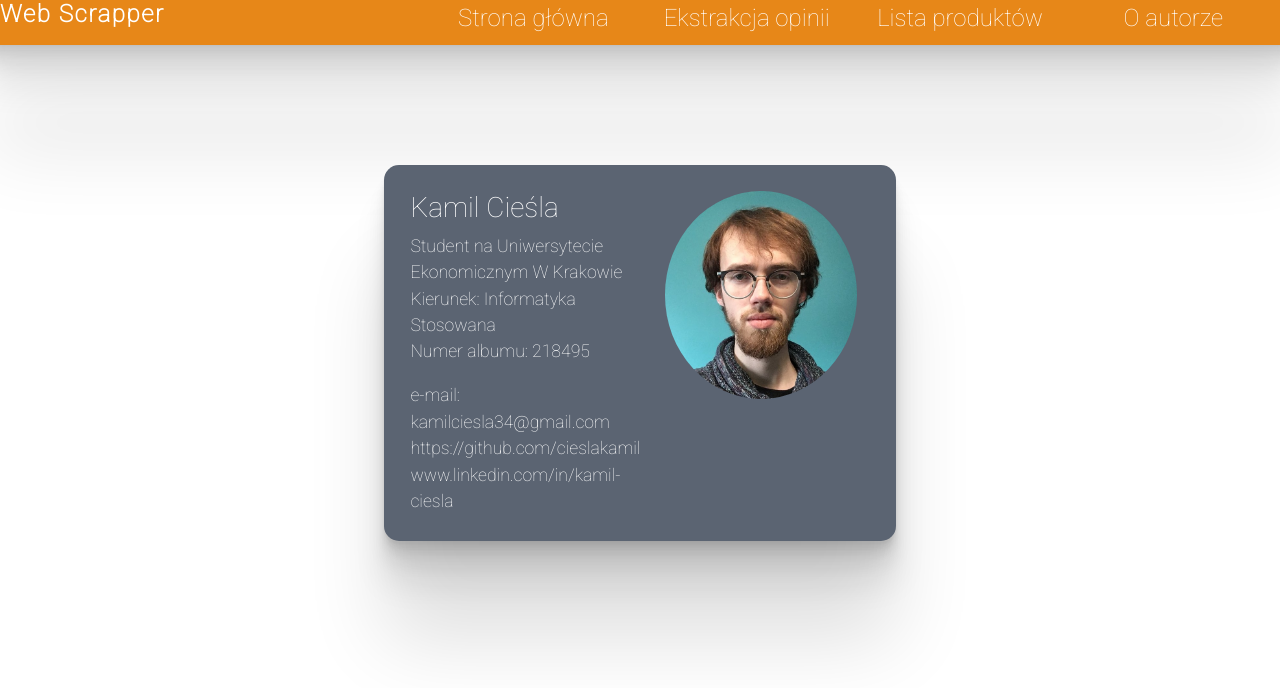
After one commit to cieslakamil/web-scrapper, a Flask app: page /author in a window 1280 px wide. The commit adds this page. Shown: the top 688 px of the page. Run offline with Flask 2, Linux system fonts and the light colour scheme; some libraries are stand-ins or nearby versions.

Commit message:
created author page

```diff
--- a/app.py
+++ b/app.py
@@ -46,8 +46,8 @@ def get_opinions():
             return redirect('/product/'+product_code)
         else:
             feedback = 'Nieprawidłowy kod produktu.'
-            return render_template('/extraction.html', feedback=feedback)
-    return render_template('/extraction.html')
+            return render_template('extraction.html', feedback=feedback)
+    return render_template('extraction.html')
 
 
 @app.route('/product/<product_code>')
@@ -56,12 +56,12 @@ def display_product(product_code):
     if not product:
         product = Product(product_code)
         products.insert_one(product.get_properties())
-    return render_template('/product.html', product=product)
+    return render_template('product.html', product=product)
 
 
 @app.route('/product/<product_code>/download-opinions/<file_extension>')
 def download_opinions(product_code, file_extension):
-    file_name = f'{product_code}.{file_extension}'
+    file_name = f'{product_code}-opinie.{file_extension}'
     file_path = f'./opinions/{product_code}'
     opinions = products.find_one({'code': product_code})['opinions']
     dict_list = opinions
@@ -75,7 +75,7 @@ def download_opinions(product_code, file_extension):
 
 @app.route('/product/<product_code>/statistics')
 def display_statistics_page(product_code):
-    return render_template('/statistics.html', product_code=product_code)
+    return render_template('statistics.html', product_code=product_code)
 
 
 @app.route('/product/<product_code>/get-statistics')
@@ -84,9 +84,12 @@ def get_score_stats(product_code):
     return jsonify([product['score_stats'], product['recommendations']])
 
 @app.route('/product-list')
-def display_products_list():
-    return render_template('/product_list.html', products=products.find())
+def display_product_list_page():
+    return render_template('product_list.html', products=products.find())
 
+@app.route('/author')
+def display_author_page():
+    return render_template('author.html')
 
 """
 
--- /dev/null
+++ b/static/css/author.css
@@ -0,0 +1,22 @@
+.container {
+    margin-top: 15vh;
+    width: 40vw;
+    background-color: rgb(91, 100, 114);
+    font-size: 1.1em;
+}
+
+.contact {
+    margin-top: 1em;
+}
+
+.author-img-col {}
+
+.author-img {
+    width: 15vw;
+    border-radius: 50%;
+}
+
+a:hover {
+    color: rgb(255, 136, 0);
+    cursor: pointer;
+}
--- a/static/css/main.css
+++ b/static/css/main.css
@@ -12,6 +12,7 @@
     margin: auto;
     margin-top: 2%;
     margin-bottom: 2%;
+    width: 80vw;
     padding: 1.5em;
     display: flex;
     flex-direction: column;
@@ -45,7 +46,7 @@ nav {
     box-shadow: 0 2.8px 2.2px rgba(0, 0, 0, 0.034), 0 6.7px 5.3px rgba(0, 0, 0, 0.048), 0 12.5px 10px rgba(0, 0, 0, 0.06), 0 22.3px 17.9px rgba(0, 0, 0, 0.072), 0 41.8px 33.4px rgba(0, 0, 0, 0.086), 0 100px 80px rgba(0, 0, 0, 0.12);
 }
 
-nav .title {
+nav .website-title {
     letter-spacing: 0.1em;
     pointer-events: none;
 }
--- /dev/null
+++ b/templates/author.html
@@ -0,0 +1,40 @@
+{% extends 'base.html' %} {% block head %}
+<link rel="stylesheet" href="{{ url_for('static', filename='css/author.css') }}"> {% endblock %} {% block body %}
+<div class="container">
+    <div class="row">
+        <div class="col">
+            <div class="col">
+                <h3 class="author-name">
+                    Kamil Cieśla
+                </h3>
+            </div>
+            <div class="row">
+                <div class="col college">
+                    Student na Uniwersytecie Ekonomicznym W Krakowie
+                    <br> Kierunek: Informatyka Stosowana
+                    <br> Numer albumu: 218495
+                </div>
+
+            </div>
+            <div class="row">
+                <div class="col contact">
+                    e-mail: kamilciesla34@gmail.com
+
+                    <br>
+                    <a href="https://github.com/cieslakamil ">
+                        https://github.com/cieslakamil
+                    </a>
+                    <br>
+                    <a href="www.linkedin.com/in/kamil-ciesla">
+                        www.linkedin.com/in/kamil-ciesla
+                    </a>
+                </div>
+            </div>
+        </div>
+        <div class="col author-img-col">
+            <img class=" author-img w-5 img-fluid min-width:100% height:auto" src="{{ url_for('static', filename='images/author_img.jpg') }}" alt="author image">
+        </div>
+
+    </div>
+</div>
+{% endblock %}
--- a/templates/base.html
+++ b/templates/base.html
@@ -18,7 +18,7 @@
 <body>
     <nav class='row'>
         <ul class="col h-25">
-            <div class="title col-md-4 ">
+            <div class="website-title col-md-4 ">
                 <h4><b>Web Scrapper</b></h4>
             </div>
             <li id="home-page-button" class="col">
@@ -37,7 +37,9 @@
                 </a>
             </li>
             <li id="author-info-button" class="col">
-                <h4>O autorze</h4>
+                <a href="/author">
+                    <h4>O autorze</h4>
+                </a>
             </li>
         </ul>
     </nav>
```
Also changed, not shown: static/css/extraction.css (+6 -4 lines), templates/extraction.html (+2 -6 lines), static/images/author_img.jpg (added).
